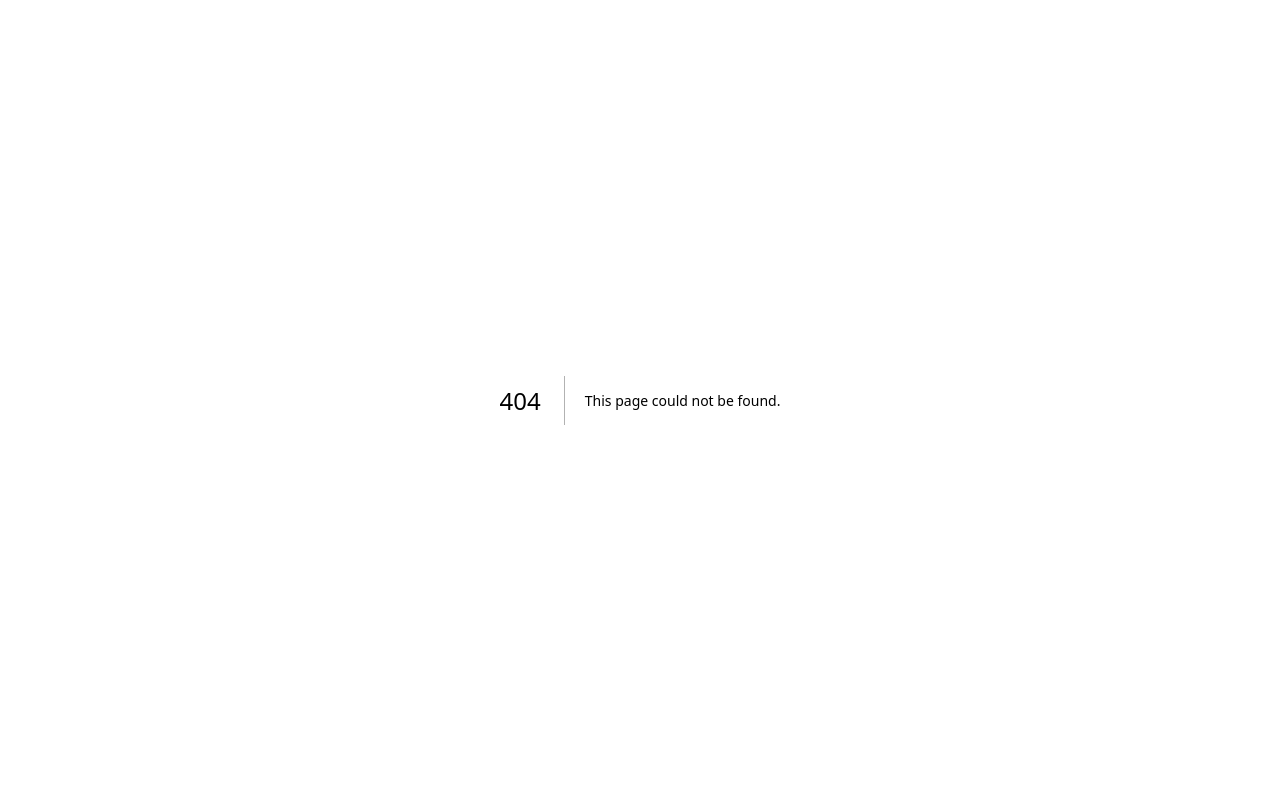
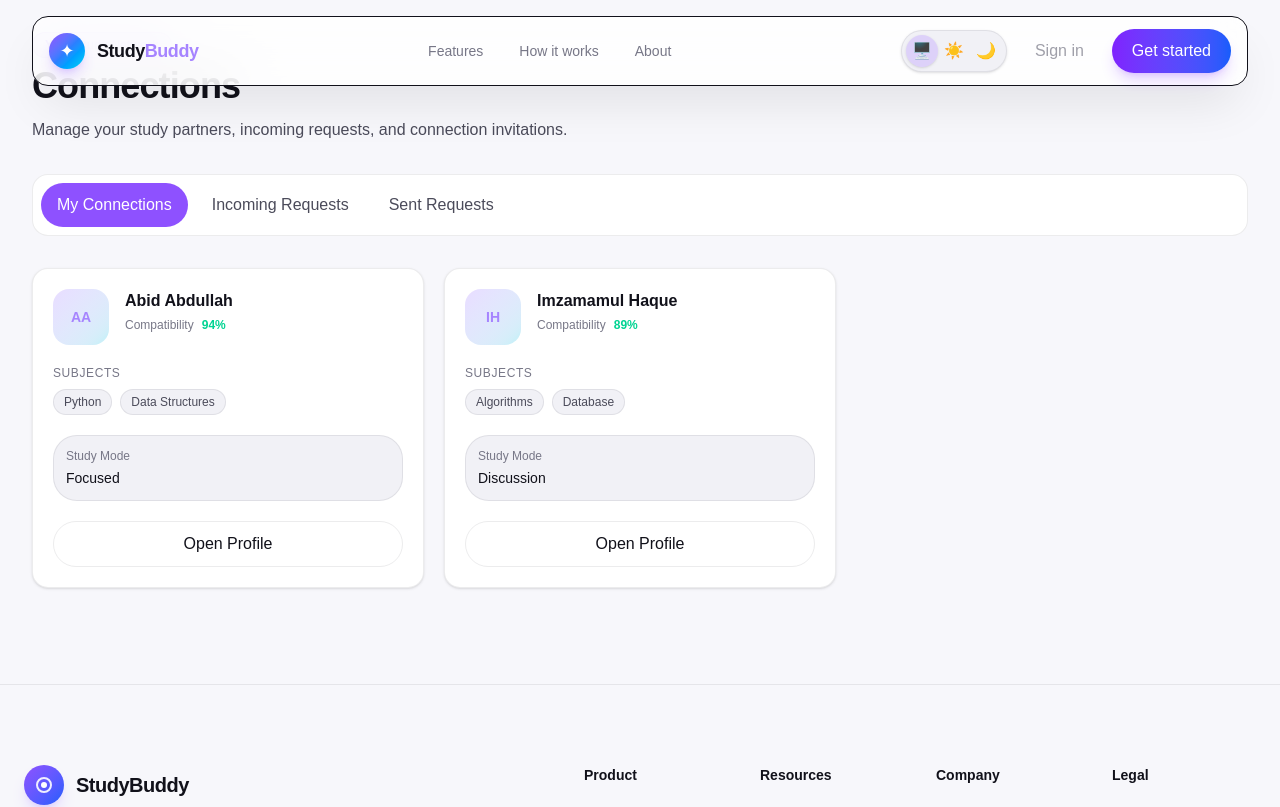
Before and after one commit to KmShoyab/StudyBuddy, a Next.js app in the folder frontend/: page /connections in a window 1280 px wide. Before the commit this address had no page. Shown: the top 807 px of the page. Built offline with nearby package versions, Linux system fonts and the light colour scheme.

Commit message:
Build connection management interface

```diff
--- /dev/null
+++ b/frontend/app/connections/page.tsx
@@ -0,0 +1,285 @@
+"use client";
+
+import { useState } from "react";
+import Navbar from "@/components/Navbar";
+import Footer from "@/components/Footer";
+
+type Connection = {
+  id: number;
+  name: string;
+  initials: string;
+  match: number;
+  subjects: string[];
+  mode: string;
+  status: "connected" | "incoming" | "sent";
+};
+
+const initialConnections: Connection[] = [
+  {
+    id: 1,
+    name: "Abid Abdullah",
+    initials: "AA",
+    match: 94,
+    subjects: ["Python", "Data Structures"],
+    mode: "Focused",
+    status: "connected",
+  },
+  {
+    id: 2,
+    name: "Imzamamul Haque",
+    initials: "IH",
+    match: 89,
+    subjects: ["Algorithms", "Database"],
+    mode: "Discussion",
+    status: "connected",
+  },
+  {
+    id: 3,
+    name: "Jihad Mia",
+    initials: "JM",
+    match: 86,
+    subjects: ["Java", "Theory of Computing"],
+    mode: "Balanced",
+    status: "incoming",
+  },
+  {
+    id: 4,
+    name: "Nafis Ahmed",
+    initials: "NA",
+    match: 84,
+    subjects: ["C++", "Algorithms"],
+    mode: "Focused",
+    status: "sent",
+  },
+];
+
+export default function ConnectionsPage() {
+  const [connections, setConnections] =
+    useState<Connection[]>(initialConnections);
+
+  const [activeTab, setActiveTab] = useState<
+    "connected" | "incoming" | "sent"
+  >("connected");
+
+  const filteredConnections = connections.filter(
+    (connection) => connection.status === activeTab
+  );
+
+  const acceptRequest = (id: number) => {
+    setConnections((current) =>
+      current.map((connection) =>
+        connection.id === id
+          ? { ...connection, status: "connected" }
+          : connection
+      )
+    );
+  };
+
+  const declineRequest = (id: number) => {
+    setConnections((current) =>
+      current.filter((connection) => connection.id !== id)
+    );
+  };
+
+  const cancelRequest = (id: number) => {
+    setConnections((current) =>
+      current.filter((connection) => connection.id !== id)
+    );
+  };
+
+  return (
+    <div className="min-h-screen bg-[var(--background)] text-[var(--text-primary)]">
+      <Navbar />
+
+      <main className="mx-auto w-full max-w-7xl px-4 py-8 sm:px-6 lg:px-8">
+        {/* Page Header */}
+        <section className="mb-8">
+          <div className="mb-2 inline-flex rounded-full border border-violet-500/20 bg-violet-500/10 px-3 py-1 text-xs font-semibold text-violet-400">
+            Your Study Network
+          </div>
+
+          <h1 className="text-3xl font-bold tracking-tight sm:text-4xl">
+            Connections
+          </h1>
+
+          <p className="mt-3 max-w-2xl text-sm leading-6 text-[var(--text-secondary)] sm:text-base">
+            Manage your study partners, incoming requests, and connection
+            invitations.
+          </p>
+        </section>
+
+        {/* Tabs */}
+        <div className="mb-8 overflow-x-auto">
+          <div className="flex min-w-max gap-2 rounded-2xl border border-[var(--border)] bg-[var(--surface)] p-2">
+            <button
+              type="button"
+              onClick={() => setActiveTab("connected")}
+              className={`rounded-xl px-4 py-2.5 text-sm font-medium transition ${
+                activeTab === "connected"
+                  ? "bg-violet-500 text-white"
+                  : "text-[var(--text-secondary)] hover:bg-[var(--surface-soft)] hover:text-[var(--text-primary)]"
+              }`}
+            >
+              My Connections
+            </button>
+
+            <button
+              type="button"
+              onClick={() => setActiveTab("incoming")}
+              className={`rounded-xl px-4 py-2.5 text-sm font-medium transition ${
+                activeTab === "incoming"
+                  ? "bg-violet-500 text-white"
+                  : "text-[var(--text-secondary)] hover:bg-[var(--surface-soft)] hover:text-[var(--text-primary)]"
+              }`}
+            >
+              Incoming Requests
+            </button>
+
+            <button
+              type="button"
+              onClick={() => setActiveTab("sent")}
+              className={`rounded-xl px-4 py-2.5 text-sm font-medium transition ${
+                activeTab === "sent"
+                  ? "bg-violet-500 text-white"
+                  : "text-[var(--text-secondary)] hover:bg-[var(--surface-soft)] hover:text-[var(--text-primary)]"
+              }`}
+            >
+              Sent Requests
+            </button>
+          </div>
+        </div>
+
+        {/* Connection Grid */}
+        {filteredConnections.length > 0 ? (
+          <section className="grid grid-cols-1 gap-5 sm:grid-cols-2 lg:grid-cols-3">
+            {filteredConnections.map((connection) => (
+              <article
+                key={connection.id}
+                className="rounded-2xl border border-[var(--border)] bg-[var(--surface)] p-5 shadow-sm transition duration-300 hover:-translate-y-1 hover:border-violet-500/30 hover:shadow-lg"
+              >
+                {/* Profile */}
+                <div className="flex items-start gap-4">
+                  <div className="flex h-14 w-14 shrink-0 items-center justify-center rounded-2xl bg-gradient-to-br from-violet-500/20 to-cyan-500/20 text-sm font-bold text-violet-400">
+                    {connection.initials}
+                  </div>
+
+                  <div className="min-w-0 flex-1">
+                    <h2 className="truncate text-base font-semibold">
+                      {connection.name}
+                    </h2>
+
+                    <div className="mt-1 flex items-center gap-2">
+                      <span className="text-xs text-[var(--text-muted)]">
+                        Compatibility
+                      </span>
+
+                      <span className="text-xs font-semibold text-emerald-400">
+                        {connection.match}%
+                      </span>
+                    </div>
+                  </div>
+                </div>
+
+                {/* Subjects */}
+                <div className="mt-5">
+                  <p className="mb-2 text-xs font-medium uppercase tracking-wider text-[var(--text-muted)]">
+                    Subjects
+                  </p>
+
+                  <div className="flex flex-wrap gap-2">
+                    {connection.subjects.map((subject) => (
+                      <span
+                        key={subject}
+                        className="rounded-full border border-[var(--border)] bg-[var(--surface-soft)] px-2.5 py-1 text-xs text-[var(--text-secondary)]"
+                      >
+                        {subject}
+                      </span>
+                    ))}
+                  </div>
+                </div>
+
+                {/* Study Mode */}
+                <div className="mt-5 rounded-xl border border-[var(--border)] bg-[var(--surface-soft)] p-3">
+                  <p className="text-xs text-[var(--text-muted)]">
+                    Study Mode
+                  </p>
+
+                  <p className="mt-1 text-sm font-medium">
+                    {connection.mode}
+                  </p>
+                </div>
+
+                {/* Actions */}
+                <div className="mt-5">
+                  {connection.status === "connected" && (
+                    <button
+                      type="button"
+                      className="w-full rounded-xl border border-[var(--border)] px-4 py-2.5 text-sm font-semibold transition hover:bg-[var(--surface-soft)]"
+                    >
+                      Open Profile
+                    </button>
+                  )}
+
+                  {connection.status === "incoming" && (
+                    <div className="grid grid-cols-2 gap-2">
+                      <button
+                        type="button"
+                        onClick={() => acceptRequest(connection.id)}
+                        className="rounded-xl bg-emerald-500 px-4 py-2.5 text-sm font-semibold text-white transition hover:bg-emerald-400"
+                      >
+                        Accept
+                      </button>
+
+                      <button
+                        type="button"
+                        onClick={() => declineRequest(connection.id)}
+                        className="rounded-xl border border-[var(--border)] px-4 py-2.5 text-sm font-semibold transition hover:bg-[var(--surface-soft)]"
+                      >
+                        Decline
+                      </button>
+                    </div>
+                  )}
+
+                  {connection.status === "sent" && (
+                    <button
+                      type="button"
+                      onClick={() => cancelRequest(connection.id)}
+                      className="w-full rounded-xl border border-rose-500/20 bg-rose-500/10 px-4 py-2.5 text-sm font-semibold text-rose-400 transition hover:bg-rose-500/20"
+                    >
+                      Cancel Request
+                    </button>
+                  )}
+                </div>
+              </article>
+            ))}
+          </section>
+        ) : (
+          <section className="rounded-2xl border border-dashed border-[var(--border-strong)] bg-[var(--surface)] px-6 py-16 text-center">
+            <div className="mx-auto flex h-16 w-16 items-center justify-center rounded-2xl bg-violet-500/10 text-2xl">
+              🤝
+            </div>
+
+            <h2 className="mt-5 text-xl font-semibold">
+              Nothing here yet
+            </h2>
+
+            <p className="mx-auto mt-2 max-w-md text-sm leading-6 text-[var(--text-secondary)]">
+              You don't have any connections in this section yet. Find
+              students who match your study style and start learning
+              together.
+            </p>
+
+            <a
+              href="/find"
+              className="mt-6 inline-flex rounded-xl bg-violet-500 px-5 py-3 text-sm font-semibold text-white transition hover:bg-violet-400"
+            >
+              Find StudyBuddies
+            </a>
+          </section>
+        )}
+      </main>
+
+      <Footer />
+    </div>
+  );
+}
```
